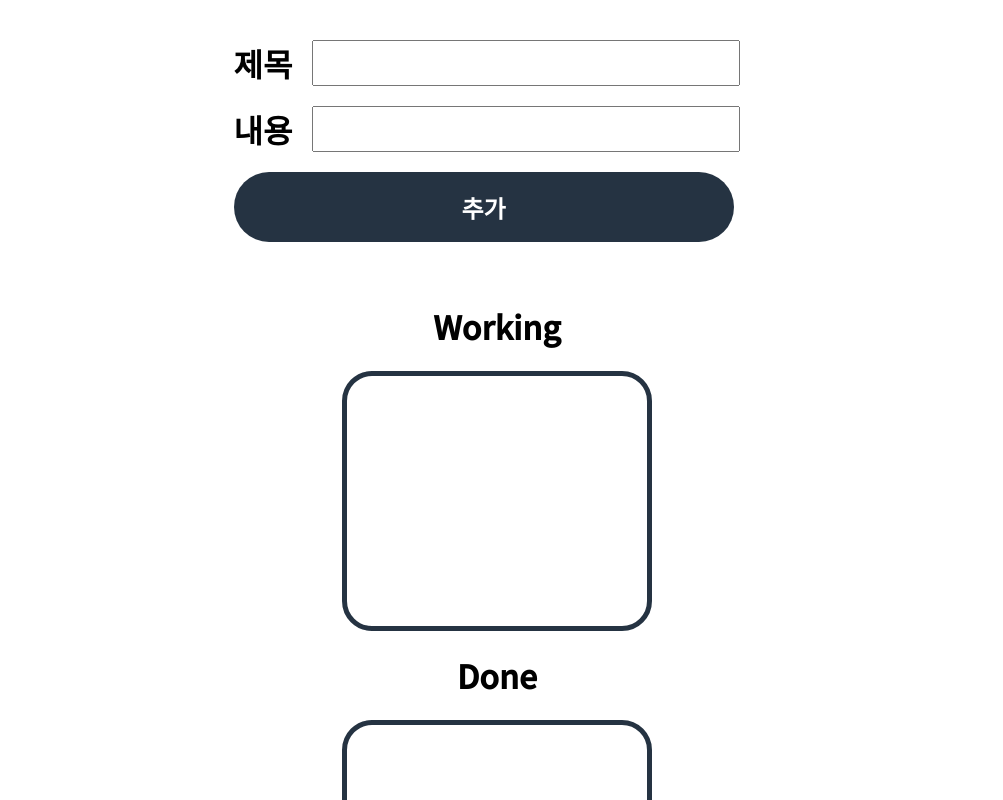
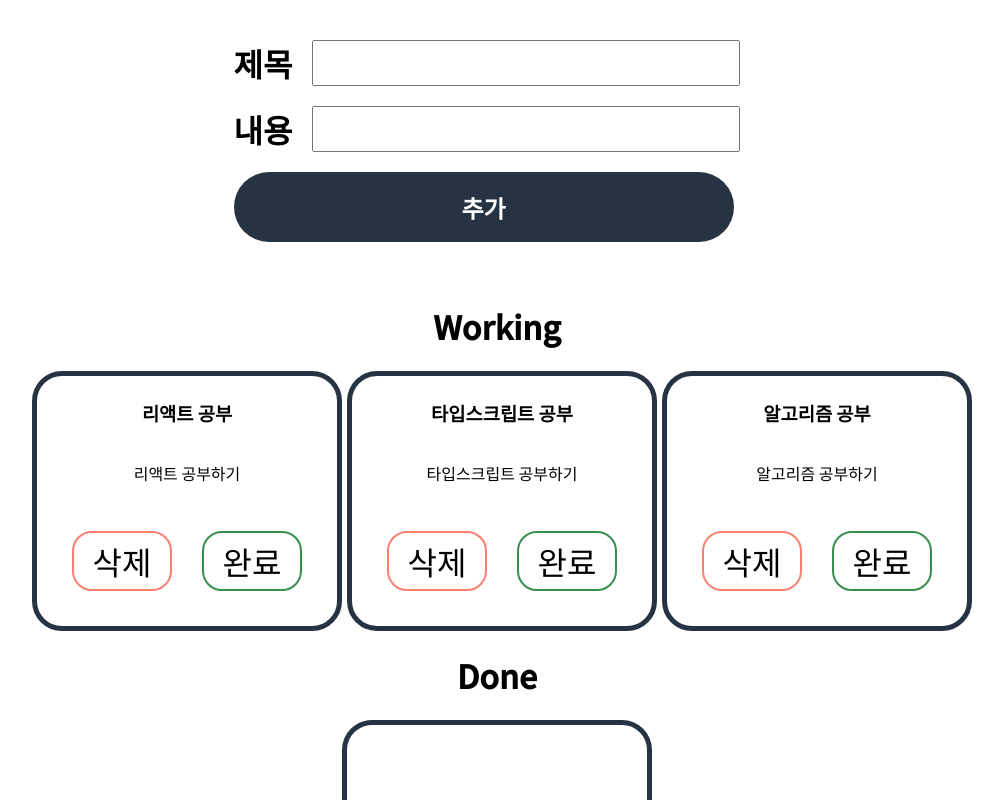
Before and after one commit to h0ngwon/sparta-week4-project, a React (Create React App) app: page / in a window 1280 px wide. Shown: the top 800 px of the page, without its empty margins (143-1146 px from the left). Built offline with nearby package versions, Linux system fonts and the light colour scheme.

Commit message:
Design: flex에서 grid로 변경

```diff
--- a/src/App.js
+++ b/src/App.jsx
@@ -1,7 +1,6 @@
 import NewTodo from "./components/NewTodo";
 import styles from "./App.module.css";
 import { useState } from "react";
-import Card from "./components/UI/Card";
 import TodoItems from "./components/TodoItems";
 
 const INITIAL_DATA = [
--- /dev/null
+++ b/src/components/TodoItem.jsx
@@ -0,0 +1,17 @@
+import React from "react";
+import styles from "./TodoItem.module.css";
+
+const TodoItem = (props) => {
+	return (
+		<div className={styles["item-container"]}>
+			<h3>{props.items.title}</h3>
+			<p>{props.items.desc}</p>
+            <div className={styles['btn-wrapper']}>
+                <button className={styles['delete-btn']}>삭제</button>
+                <button className={styles['finish-btn']}>완료</button>
+            </div>
+		</div>
+	);
+};
+
+export default TodoItem;
--- /dev/null
+++ b/src/components/TodoItem.module.css
@@ -0,0 +1,41 @@
+.item-container{
+    display: flex;
+    align-items: center;
+    flex-direction: column;
+    padding: 5px;
+}
+
+.btn-wrapper {
+    margin: 15px;
+}
+
+.btn-wrapper button {
+    width:100px;
+    margin:15px;
+    font-size:32px;
+    padding: 5px;
+}
+
+.delete-btn {
+    border: 2px solid salmon;
+    background-color: transparent;
+    cursor: pointer;
+    border-radius: 20px;
+}
+
+.delete-btn:hover{
+    background-color:salmon;
+    color:white;
+}
+
+.finish-btn {
+    border: 2px solid rgb(57, 142, 80);
+    background-color: transparent;
+    cursor: pointer;
+    border-radius: 20px;
+}
+
+.finish-btn:hover {
+    background-color: rgb(57, 142, 80);
+    color: white;
+}
--- a/src/components/TodoItems.js
+++ /dev/null
@@ -1,16 +0,0 @@
-import React from "react";
-import Card from "./UI/Card";
-import styles from "./TodoItems.module.css";
-
-const TodoItems = (props) => {
-	return (
-		<div className={styles.container}>
-            <h1>Working</h1>
-            <Card></Card>
-            <h1>Done</h1>
-            <Card></Card>
-        </div>
-	);
-};
-
-export default TodoItems;
--- /dev/null
+++ b/src/components/TodoItems.jsx
@@ -0,0 +1,25 @@
+import React from "react";
+import Card from "./UI/Card";
+import styles from "./TodoItems.module.css";
+import TodoItem from "./TodoItem";
+
+const TodoItems = (props) => {
+	return (
+		<>
+			<h1>Working</h1>
+			<div className={styles.container}>
+				{props.items.map((item) => (
+					<Card>
+						<TodoItem items={item} />
+					</Card>
+				))}
+			</div>
+			<h1>Done</h1>
+			<div>
+				<Card></Card>
+			</div>
+		</>
+	);
+};
+
+export default TodoItems;
--- a/src/components/TodoItems.module.css
+++ b/src/components/TodoItems.module.css
@@ -4,16 +4,11 @@ h1 {
 
 .container {
     width: 100%;
-    display: flex;
+    display: grid;
+    grid-template-columns: 300px 300px 300px;
     justify-content: center;
     align-items: center;
-    flex-direction: column;
+    gap:15px;
+    overflow: auto;
+    white-space: nowrap;
 }
-
-.item-container {
-    display: flex;
-    width:100%;
-    justify-content: center;
-    align-items: center;
-    gap: 20px;
-}
```
Also changed, not shown: src/components/NewTodo.jsx (renamed from src/components/NewTodo.js), src/components/UI/Card.jsx (renamed from src/components/UI/Card.js).
